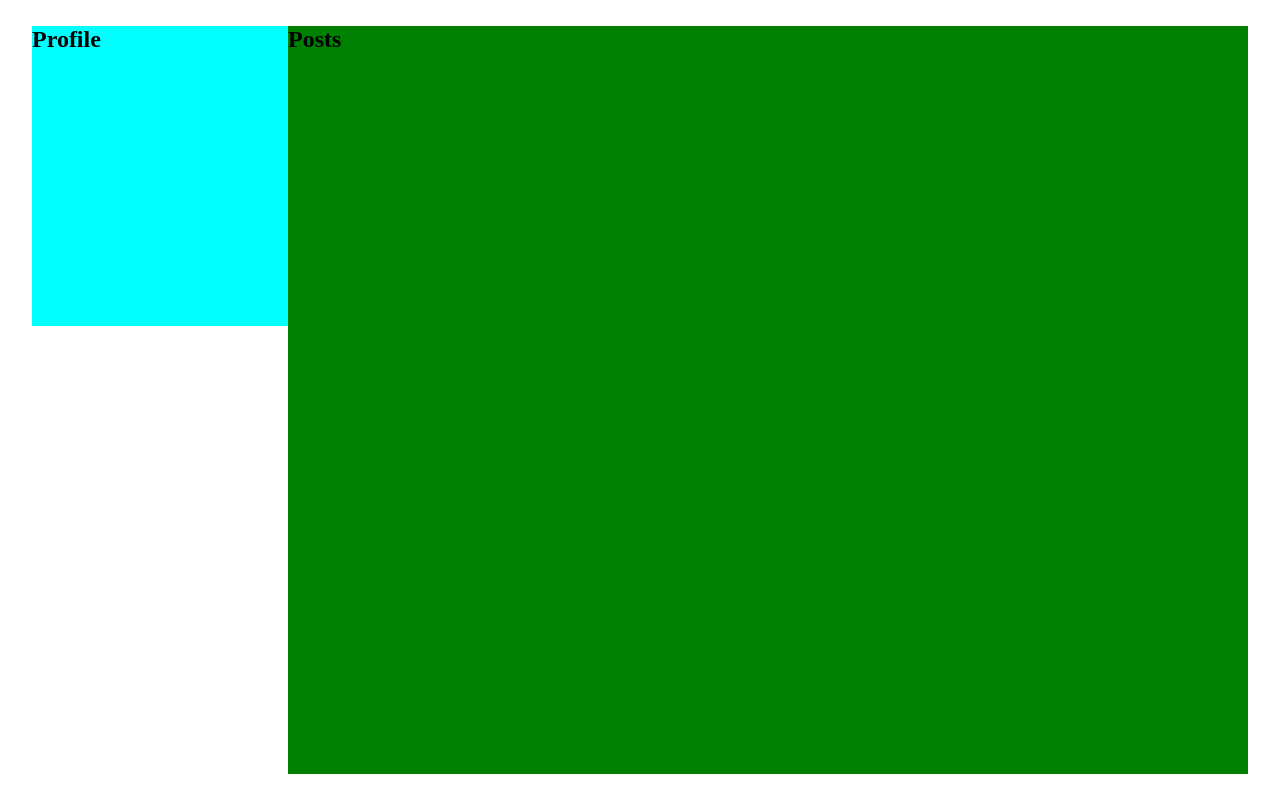
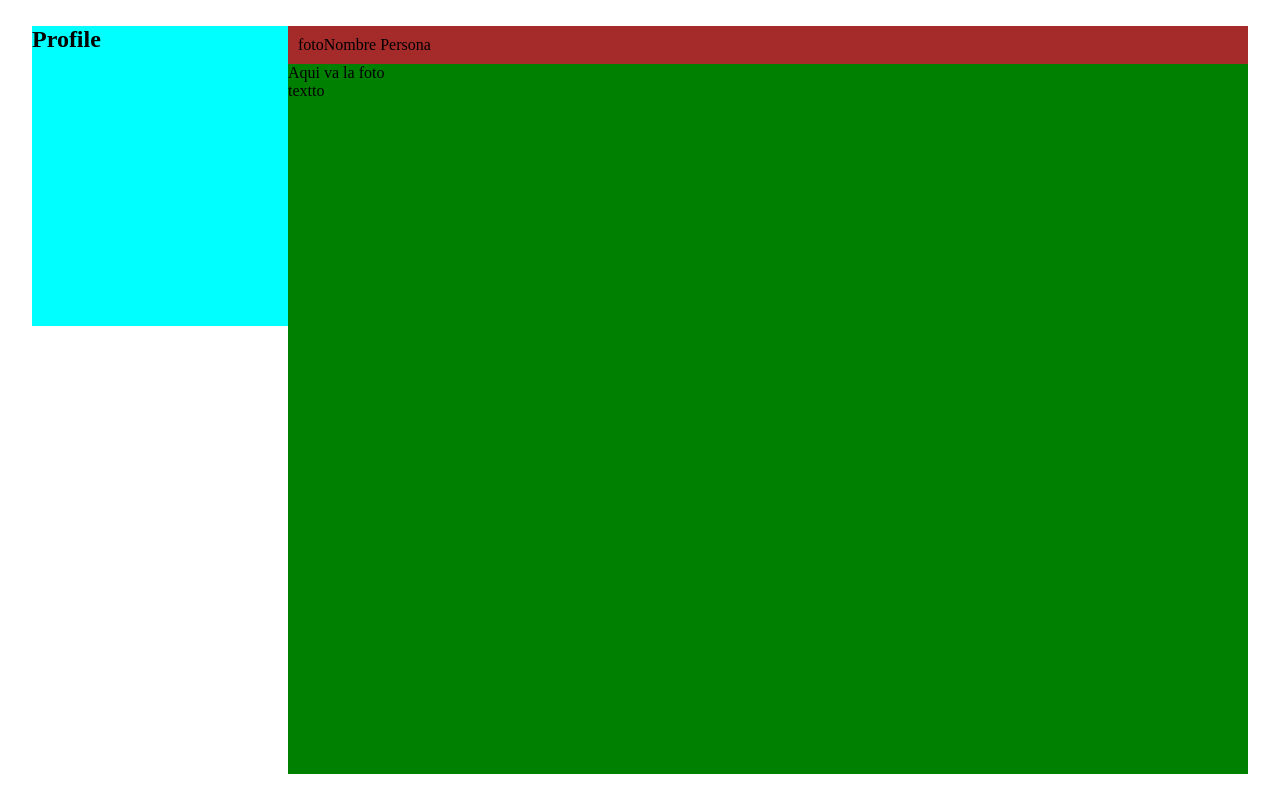
Before and after one commit to jr-giank/Proyecto-Final-Muro-Interactivo, a React (Create React App) app in the folder muro-interactivo/: page / in a window 1280 px wide. Built offline with nearby package versions, Linux system fonts and the light colour scheme.

Commit message:
Logica registro de usuario

```diff
--- a/muro-interactivo/package.json
+++ b/muro-interactivo/package.json
@@ -6,6 +6,7 @@
     "@testing-library/jest-dom": "^5.16.4",
     "@testing-library/react": "^13.3.0",
     "@testing-library/user-event": "^13.5.0",
+    "firebase": "^9.8.4",
     "react": "^18.2.0",
     "react-dom": "^18.2.0",
     "react-router-dom": "^6.3.0",
--- /dev/null
+++ b/muro-interactivo/src/firebase/firebase.js
@@ -0,0 +1,18 @@
+import { initializeApp } from "firebase/app";
+import { getAuth } from "firebase/auth";
+import { getFirestore } from "firebase/firestore";
+
+const firebaseConfig = {
+    apiKey: "AIzaSyAuqUvYuy6-yX5OxADxclYEm2px5nXUZak",
+    authDomain: "muro-interactivo-e2063.firebaseapp.com",
+    projectId: "muro-interactivo-e2063",
+    storageBucket: "muro-interactivo-e2063.appspot.com",
+    messagingSenderId: "896766769652",
+    appId: "1:896766769652:web:2e2a43aa5d66d826ede1a1"
+};
+
+const app = initializeApp(firebaseConfig);
+
+export const auth = getAuth(app);
+
+export const firestore = getFirestore(app);
--- /dev/null
+++ b/muro-interactivo/src/services/Autentication.js
@@ -0,0 +1,54 @@
+import { createUserWithEmailAndPassword } from "firebase/auth";
+import { auth, firestore } from "../firebase/firebase";
+import { doc, setDoc } from "firebase/firestore";
+
+export const Autentication = () => {
+
+    // const [loginEmail, setLoginEmail] = useState('');
+    // const [loginPassword, setLoginPassword] = useState('');
+
+    const registerService = async(email, password, username, name, last_name) => {
+        const details = {
+            username: username,
+            name: name,
+            last_name: last_name
+        }
+
+        try{
+            const user = await createUserWithEmailAndPassword(
+                auth,
+                email,
+                password
+            );
+
+            const userDocument = await createUserDocument(user.user.uid, details);
+
+            return "success"
+        }catch (error){
+            alert('Error registrando el usuario');
+        }
+    }
+
+    const createUserDocument = async(user, details) => {
+
+        try{
+            const docRef = await setDoc(doc(firestore, "users", user), details);
+        }catch (e){
+            alert("Error agregando la información del usuario");
+        }
+    }
+
+    const loginService = async() => {
+
+    }
+
+    const logoutService = async() => {
+
+    }
+
+    return {
+        registerService,
+        loginService,
+        logoutService
+    }
+}
--- a/muro-interactivo/src/styles/Home.css
+++ b/muro-interactivo/src/styles/Home.css
@@ -27,3 +27,14 @@
     /* height: 300px; */
     background-color: green;
 }
+
+#HomePage #posts #profile-post{
+    display: flex;
+    /* margin-bottom: 10px; */
+    background-color: brown;
+    padding: 10px;
+}
+
+#HomePage #posts #post{
+
+}
--- a/muro-interactivo/src/views/Home.jsx
+++ b/muro-interactivo/src/views/Home.jsx
@@ -9,7 +9,17 @@ export const Home = () => {
                 <h2>Profile</h2>
             </section>
             <section id="posts">
-                <h2>Posts</h2>
+                <div>
+                    <div id="profile-post">
+                        <p>foto</p>
+                        <p>Nombre Persona</p>
+                    </div>
+                    <div id="post">
+                        {/* <img id="foto_preview" name='foto_preview' src={preview} alt="" /> */}
+                        <p id="foto_preview">Aqui va la foto</p>
+                        <p>textto</p>
+                    </div>
+                </div>
             </section>
         </div>
     )
--- a/muro-interactivo/src/views/Register.jsx
+++ b/muro-interactivo/src/views/Register.jsx
@@ -1,27 +1,53 @@
-import React from "react";
+import { React, useState} from "react";
+import { useNavigate } from "react-router-dom";
+import { Autentication } from "../services/Autentication";
 import "../styles/Register.css";
 
 export const Register = () => {
+
+    const { registerService } = Autentication();
+
+    const [registerName, setRegisterName] = useState('');
+    const [registerLastName, setRegisterLastName] = useState('');
+    const [registerEmail, setRegisterEmail] = useState('');
+    const [registerUsername, setRegisterUsername] = useState('');
+    const [registerPassword, setRegisterPassword] = useState('');
+
+    const navigate = useNavigate();
+
+    const handleSubmit = async(e, email, password, username, name, last_name) => {
+        e.preventDefault();
+
+        await registerService(email, password, username, name, last_name).then((message) => {
+            if(message === 'success'){
+                navigate('/login');
+            }
+        })
+    }
+
     return(
         <div id="registerPage">
-            <form id="register-form" action="">
+            <form onSubmit={(e) => handleSubmit(e, registerEmail, registerPassword, registerUsername, registerName, registerLastName)} id="register-form">
                 <h2>Registrate</h2>
-                {/* <h4>¡Por favor completa la información!</h4> */}
                 <div className="register-info">
                     <label htmlFor="name">Nombre</label>
-                    <input type="text" name="name"/>
+                    <input type="text" name="name" onChange={(event) => setRegisterName(event.target.value)}/>
                 </div>
                 <div className="register-info">
                     <label htmlFor="last_name" >Apellido</label>
-                    <input type="text" name="last_name"/>
+                    <input type="text" name="last_name" onChange={(event) => setRegisterLastName(event.target.value)}/>
+                </div>
+                <div className="register-info">
+                    <label htmlFor="email" >Email</label>
+                    <input type="email" name="email" onChange={(event) => setRegisterEmail(event.target.value)}/>
                 </div>
                 <div className="register-info">
                     <label htmlFor="username">Username</label>
-                    <input type="text" name="username"/>
+                    <input type="text" name="username" onChange={(event) => setRegisterUsername(event.target.value)}/>
                 </div>
                 <div className="register-info">
                     <label htmlFor="password">Password</label>
-                    <input type="password" name="password"/>
+                    <input type="password" name="password" onChange={(event) => setRegisterPassword(event.target.value)}/>
                 </div>
                 <button id="register-btn">Registrarse</button>
             </form>
```
Also changed, not shown: 1 other file (tests, documents, lock files or other folders).
